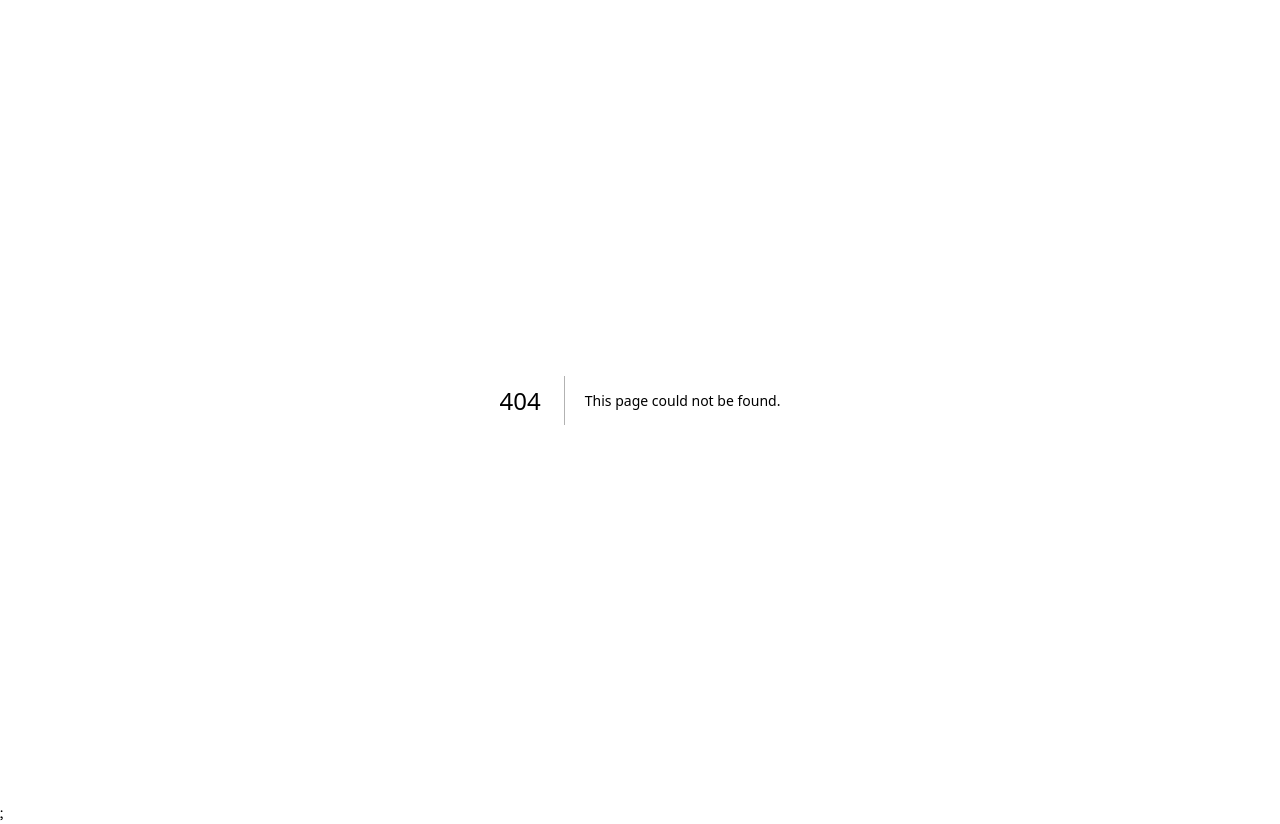
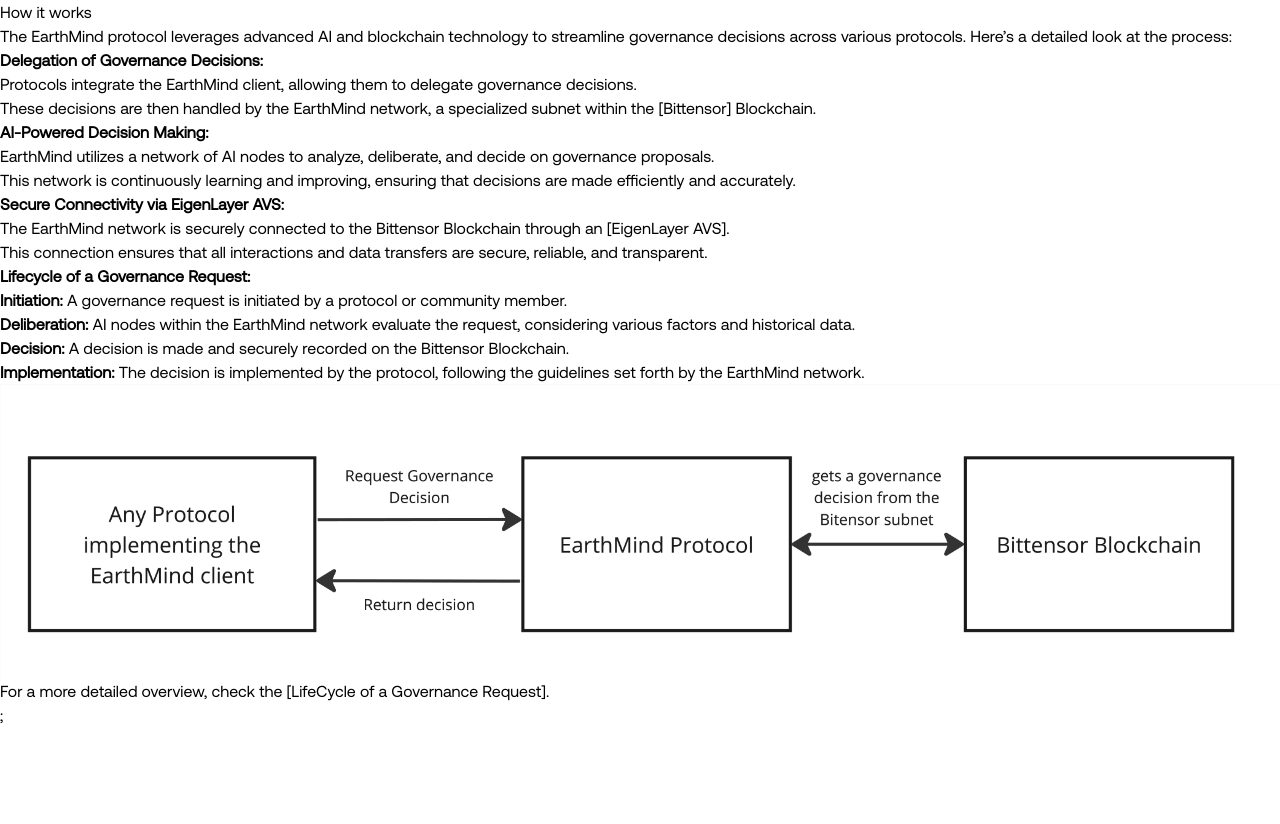
Before and after one commit to Earth-Mind/earthmind-docs, a Next.js app: page /how-it-works in a window 1280 px wide. Before the commit this address had no page. After the commit the page ends 800 px from the top, so only its background shows below. Built offline with nearby package versions, Linux system fonts and the light colour scheme; a web font is replaced by a local one.

Commit message:
added missing pages

```diff
--- /dev/null
+++ b/pages/architecture.mdx
@@ -0,0 +1 @@
+# Architecture
--- /dev/null
+++ b/pages/how-it-works.mdx
@@ -0,0 +1,32 @@
+import CustomImage from '../components/CustomImage';
+
+# How it works
+
+The EarthMind protocol leverages advanced AI and blockchain technology to streamline governance decisions across various protocols. Here’s a detailed look at the process:
+
+1. **Delegation of Governance Decisions:**
+   - Protocols integrate the EarthMind client, allowing them to delegate governance decisions.
+   - These decisions are then handled by the EarthMind network, a specialized subnet within the [Bittensor] Blockchain.
+
+2. **AI-Powered Decision Making:**
+   - EarthMind utilizes a network of AI nodes to analyze, deliberate, and decide on governance proposals.
+   - This network is continuously learning and improving, ensuring that decisions are made efficiently and accurately.
+
+3. **Secure Connectivity via EigenLayer AVS:**
+   - The EarthMind network is securely connected to the Bittensor Blockchain through an [EigenLayer AVS].
+   - This connection ensures that all interactions and data transfers are secure, reliable, and transparent.
+
+4. **Lifecycle of a Governance Request:**
+   - **Initiation:** A governance request is initiated by a protocol or community member.
+   - **Deliberation:** AI nodes within the EarthMind network evaluate the request, considering various factors and historical data.
+   - **Decision:** A decision is made and securely recorded on the Bittensor Blockchain.
+   - **Implementation:** The decision is implemented by the protocol, following the guidelines set forth by the EarthMind network.
+
+
+<CustomImage
+  src="/images/how-it-works-simple.jpg"
+  alt="How it works simple"
+  fetchpriority="high"
+/>
+
+For a more detailed overview, check the [LifeCycle of a Governance Request].
--- /dev/null
+++ b/pages/lifecycle-governance-request.mdx
@@ -0,0 +1,11 @@
+# Lifecycle of a Governance Request
+
+This section describes in a full detail the lifecycle of a governance request.
+
+import CustomImage from '../components/CustomImage';
+
+<CustomImage
+  src="/images/how-it-works-full.jpg"
+  alt="How it works full"
+  fetchpriority="high"
+/>
```
Also changed, not shown: pages/ecosystem-participants.mdx (deleted).
